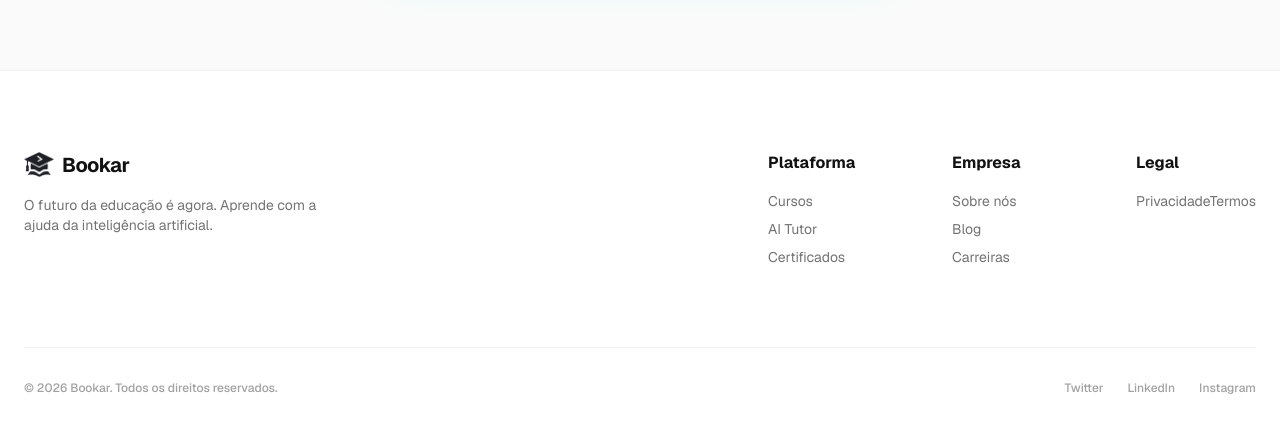
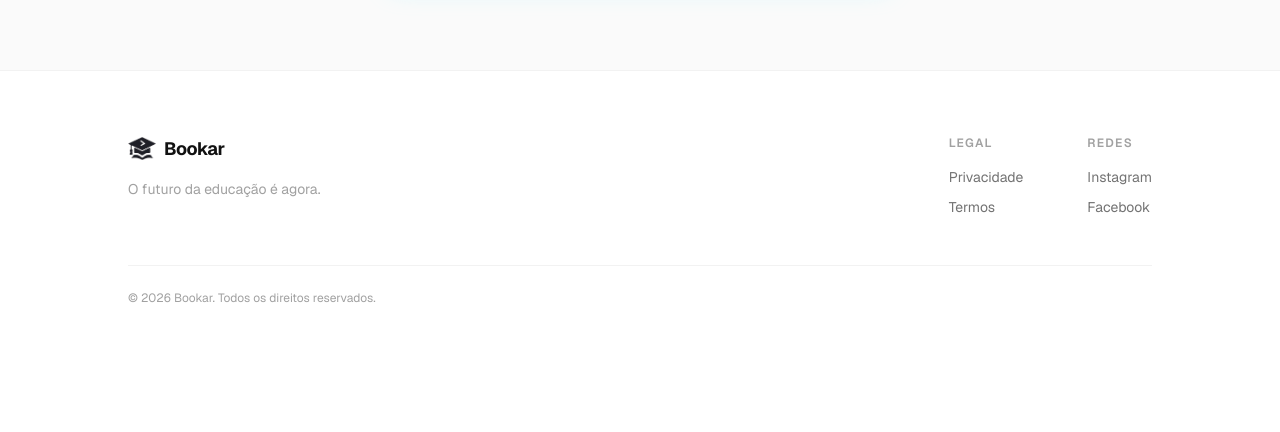
Before and after one commit to NewStates-Group/Bookar, a Next.js app in the folder frontend/: page / in a window 1280 px wide. Shown: the part 2709-3141 px from the top of the page. After the commit the page ends 3079 px from the top, so only its background shows below. Built offline with nearby package versions, Linux system fonts and the light colour scheme; no server answers.

Commit message:
style: simplify footer, keep only legal links and instagram/facebook

```diff
--- a/frontend/app/page.tsx
+++ b/frontend/app/page.tsx
@@ -236,49 +236,39 @@ export default function DefinitiveHomePage() {
         </section>
 
         {/* Footer */}
-        <footer className="py-20 px-6 border-t border-black/[0.05]">
-          <div className="max-w-7xl mx-auto flex flex-col md:flex-row justify-between items-start gap-12">
+        <footer className="py-16 px-6 border-t border-black/[0.05]">
+          <div className="max-w-5xl mx-auto flex flex-col md:flex-row justify-between items-start gap-12">
             <div className="space-y-4 max-w-xs">
               <div className="flex items-center gap-2">
-                <Image src="/logo.png" alt="Logo" width={30} height={30} />
-                <span className="text-xl font-bold tracking-tight">Bookar</span>
+                <Image src="/logo.png" alt="Logo" width={28} height={28} />
+                <span className="text-lg font-bold tracking-tight">Bookar</span>
               </div>
-              <p className="text-sm text-muted-foreground">O futuro da educação é agora. Aprende com a ajuda da inteligência artificial.</p>
+              <p className="text-sm text-neutral-400">O futuro da educação é agora.</p>
             </div>
 
-            <div className="grid grid-cols-2 md:grid-cols-3 gap-16">
+            <div className="flex items-start gap-16">
               <div className="space-y-4">
-                <h4 className="font-bold">Plataforma</h4>
-                <ul className="text-sm text-muted-foreground space-y-2">
-                  <li className="hover:text-black cursor-pointer">Cursos</li>
-                  <li className="hover:text-black cursor-pointer">AI Tutor</li>
-                  <li className="hover:text-black cursor-pointer">Certificados</li>
+                <h4 className="text-xs font-semibold text-neutral-400 uppercase tracking-widest">Legal</h4>
+                <ul className="text-sm text-neutral-500 space-y-2.5">
+                  <li>
+                    <Link href="https://bookar.study/policies/privacy" className="hover:text-neutral-900 transition-colors">Privacidade</Link>
+                  </li>
+                  <li>
+                    <Link href="https://bookar.study/policies/terms" className="hover:text-neutral-900 transition-colors">Termos</Link>
+                  </li>
                 </ul>
               </div>
               <div className="space-y-4">
-                <h4 className="font-bold">Empresa</h4>
-                <ul className="text-sm text-muted-foreground space-y-2">
-                  <li className="hover:text-black cursor-pointer">Sobre nós</li>
-                  <li className="hover:text-black cursor-pointer">Blog</li>
-                  <li className="hover:text-black cursor-pointer">Carreiras</li>
-                </ul>
-              </div>
-              <div className="space-y-4">
-                <h4 className="font-bold">Legal</h4>
-                <ul className="text-sm text-muted-foreground space-y-2">
-                  <Link href="https://bookar.study/policies/privacy" className="hover:text-black cursor-pointer">Privacidade</Link>
-                  <Link href="https://bookar.study/policies/terms" className="hover:text-black cursor-pointer">Termos</Link>
+                <h4 className="text-xs font-semibold text-neutral-400 uppercase tracking-widest">Redes</h4>
+                <ul className="text-sm text-neutral-500 space-y-2.5">
+                  <li className="hover:text-neutral-900 cursor-pointer transition-colors">Instagram</li>
+                  <li className="hover:text-neutral-900 cursor-pointer transition-colors">Facebook</li>
                 </ul>
               </div>
             </div>
           </div>
-          <div className="max-w-7xl mx-auto mt-20 pt-8 border-t border-black/[0.05] flex justify-between items-center text-xs text-neutral-400 font-medium">
-            <p>&copy; 2026 Bookar. Todos os direitos reservados.</p>
-            <div className="flex gap-6">
-              <span className="hover:text-black cursor-pointer">Twitter</span>
-              <span className="hover:text-black cursor-pointer">LinkedIn</span>
-              <span className="hover:text-black cursor-pointer">Instagram</span>
-            </div>
+          <div className="max-w-5xl mx-auto mt-12 pt-6 border-t border-black/[0.05] flex justify-between items-center text-xs text-neutral-400">
+            <p>&copy; {new Date().getFullYear()} Bookar. Todos os direitos reservados.</p>
           </div>
         </footer>
       </div>
```
